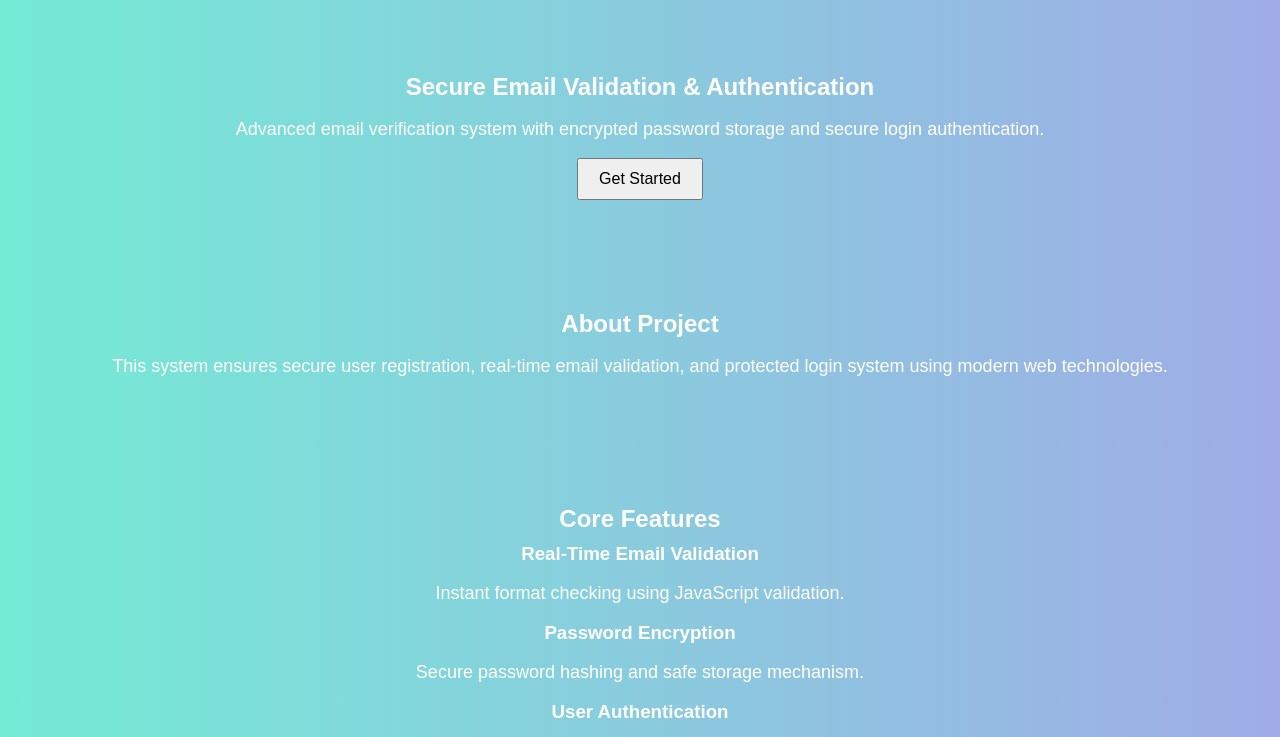
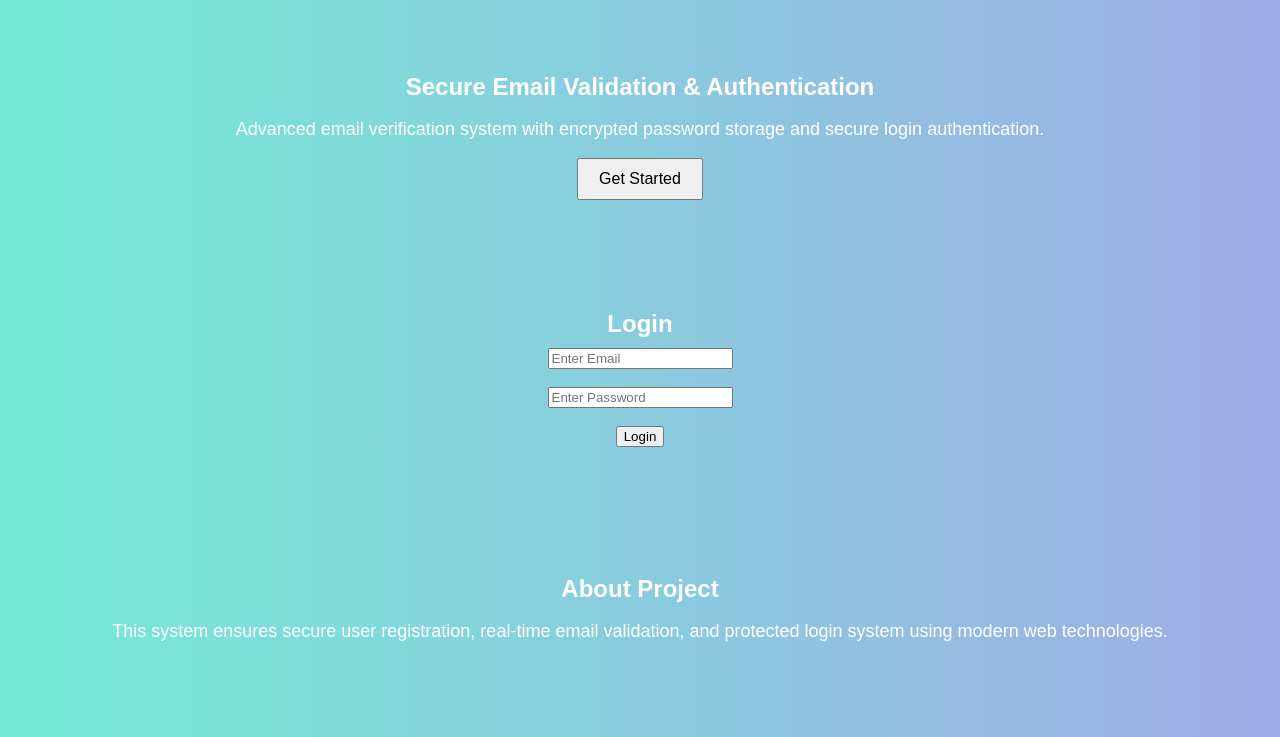
Before and after one commit to arushmishracs27-png/Secure-Email-Validation-and-User-Authentication-System, a plain HTML site: page index.html in a window 1280 px wide. Shown: the part 63-800 px from the top of the page. Drawn offline with Linux system fonts and the light colour scheme.

Commit message:
Update index.html

```diff
--- a/index.html
+++ b/index.html
@@ -68,7 +68,19 @@
         <button>Get Started</button>
     </div>
 </section>
+<section id="login">
+  <h2>Login</h2>
 
+  <form id="form">
+    <input type="email" id="email" placeholder="Enter Email"><br><br>
+
+    <input type="password" id="password" placeholder="Enter Password"><br><br>
+
+    <button type="submit">Login</button>
+  </form>
+
+  <p id="message"></p>
+</section>
 <section id="about" class="about">
     <h2>About Project</h2>
     <p>This system ensures secure user registration, real-time email validation, and protected login system using modern web technologies.</p>
```
